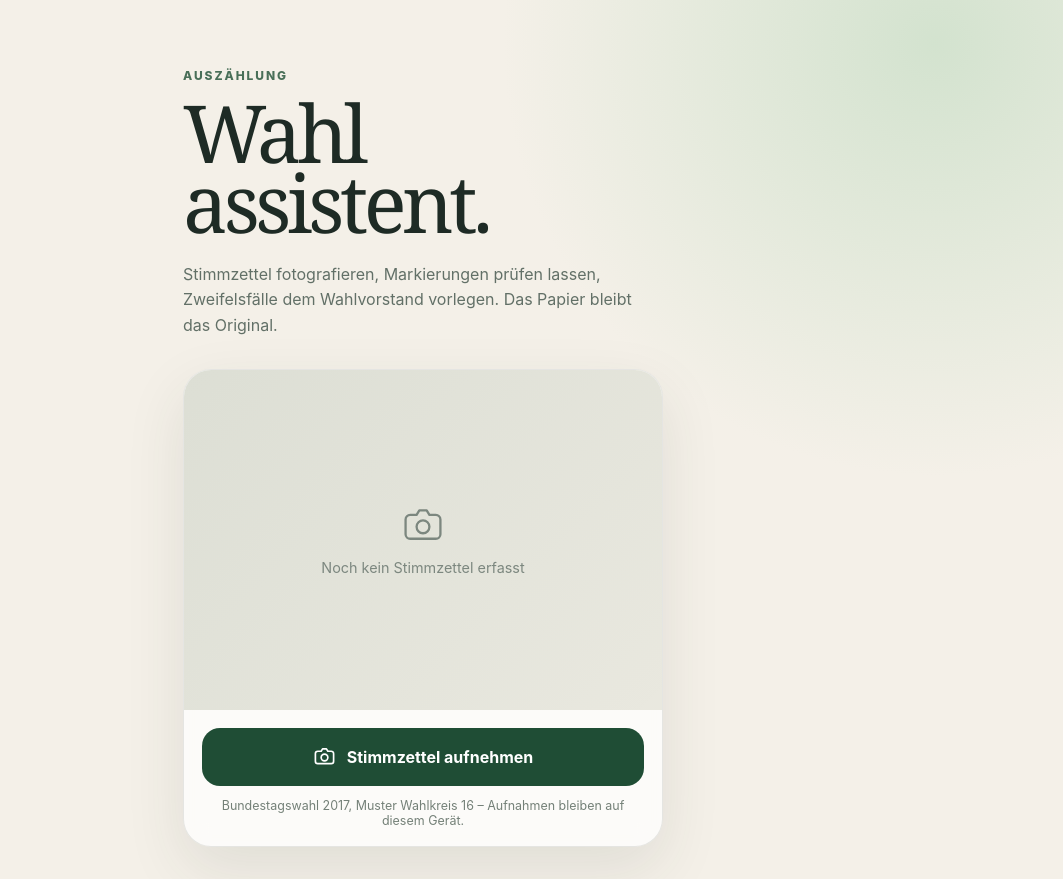
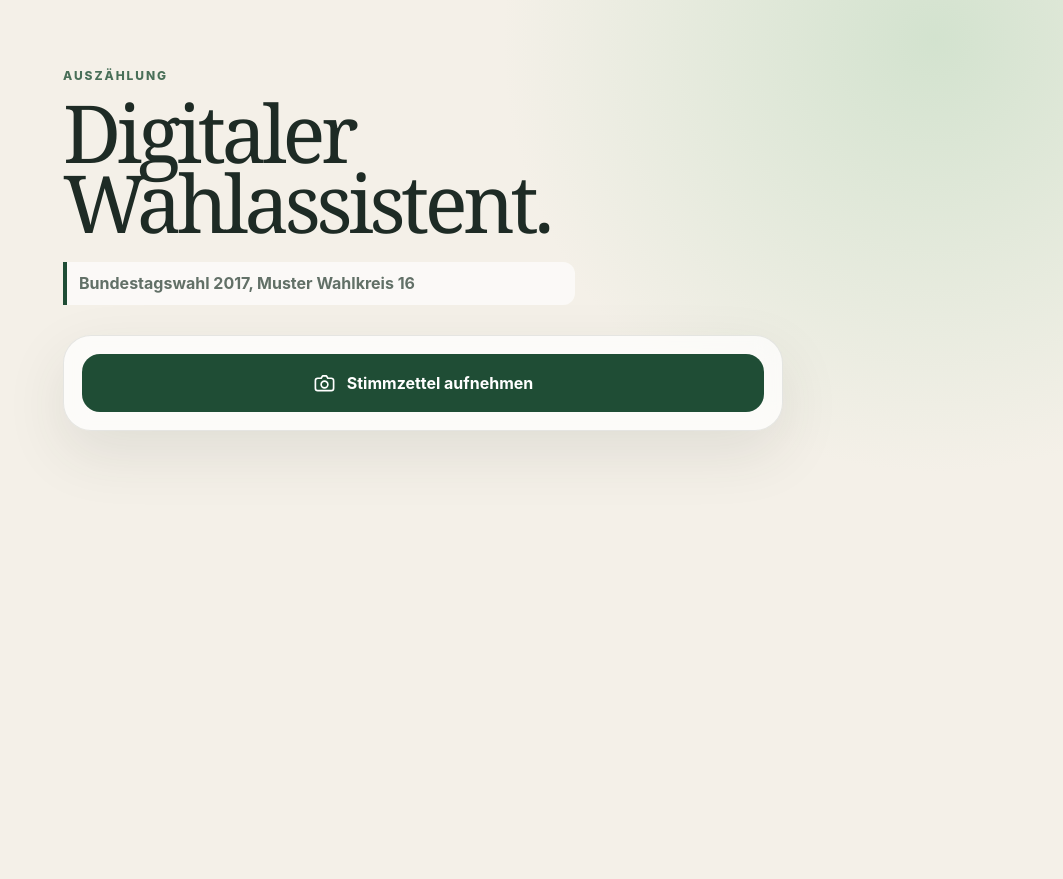
Before and after one commit to eb58/Wahlhelfer, a PHP site: page / in a window 1280 px wide. Shown: the whole page, without its empty margins (217-1280 px from the left). After the commit the page ends 447 px from the top, so only its background shows below. Run offline with PHP 8.4, Linux system fonts and the light colour scheme.

Commit message:
Vereinfachte Wahlergebnisanzeige

```diff
--- a/app.js
+++ b/app.js
@@ -4,7 +4,7 @@
  */
 import { ladeKalibrierung } from './src/kalibrierung.js';
 import { toImageData } from './src/browserImage.js';
-import { stimmZeilen, summary, istEindeutig, drawFelder, COLORS } from './src/wertungAnzeige.js';
+import { stimmZeilen, istEindeutig, COLORS } from './src/wertungAnzeige.js';
 import { setLogging } from './src/log.js';
 import { istPdf, pdfSeiteAlsBild } from './src/pdf.js';
 import { KALIBRIERUNG } from './konfiguration.js';
@@ -18,33 +18,11 @@ const state = { typ: undefined };
 const showError = (field, error) => {
   field.textContent = error.message;
   field.dataset.art = 'fehler';
-};
-
-const showStatus = (field, text) => {
-  field.textContent = text;
-  delete field.dataset.art;
-};
-
-/**
- * Zeichnet die Aufnahme in ein Canvas und legt die erkannten Felder darueber.
- * Lange Zettel laufen in voller Breite und werden gescrollt - deshalb anschliessend
- * zur ersten Markierung springen, sonst sucht der Wahlhelfer sie im Bild.
- */
-const showImage = (imageData, ergebnis) => {
-  const canvas = $('erfassenBild');
-  canvas.width = imageData.width;
-  canvas.height = imageData.height;
-  const context = canvas.getContext('2d');
-  context.putImageData(imageData, 0, 0);
-  drawFelder(context, ergebnis, { lineWidth: Math.max(2, imageData.width / 400) });
-  canvas.hidden = false;
-
-  const auffaellig = ergebnis.felder.find(feld => feld.status !== 'leer');
-  const sicht = canvas.parentElement;
-  sicht.scrollTop = auffaellig ? (auffaellig.y / canvas.height) * canvas.offsetHeight - sicht.clientHeight / 2 : 0;
+  field.hidden = false;
 };
 
 const showWertung = ergebnis => {
+  $('wertungBereich').hidden = false;
   const field = $('wertung');
   field.dataset.eindeutig = String(istEindeutig(ergebnis));
   field.innerHTML = stimmZeilen(ergebnis).map(zeile => `
@@ -62,15 +40,13 @@ const alsBild = async file => (istPdf(file) ? (await pdfSeiteAlsBild(file)).imag
 const erfasse = async file => {
   const status = $('erfassenStatus');
   $('erfassenKnopf').disabled = true;
-  showStatus(status, 'Stimmzettel wird geprüft…');
+  status.hidden = true;
+  delete status.dataset.art;
   try {
     const imageData = await alsBild(file);
     const ergebnis = state.typ.recognize(imageData);
-    $('erfassenPlatzhalter').hidden = true;
-    showImage(imageData, ergebnis);
     showWertung(ergebnis);
     $('erfassenKnopfText').textContent = 'Nächsten Stimmzettel aufnehmen';
-    showStatus(status, summary(ergebnis));
   } catch (error) {
     showError(status, error);
   } finally {
@@ -93,9 +69,10 @@ $('erfassenEingabe').addEventListener('change', event => {
 // Ohne brauchbare Kalibrierung gibt es nichts zu erkennen - dann bleibt der Knopf gesperrt.
 try {
   state.typ = ladeKalibrierung(await (await fetch(KALIBRIERUNG)).text());
-  showStatus($('erfassenStatus'), `${state.typ.name} – Aufnahmen bleiben auf diesem Gerät.`);
+  const wahl = $('wahl');
+  wahl.textContent = state.typ.name;
+  wahl.hidden = false;
 } catch (error) {
   $('erfassenKnopf').disabled = true;
-  $('erfassenPlatzhalterText').textContent = 'Keine Kalibrierung geladen';
   showError($('erfassenStatus'), error);
 }
--- a/index.html
+++ b/index.html
@@ -22,29 +22,19 @@
     <main class="app">
       <section class="intro">
         <span class="eyebrow">Auszählung</span>
-        <h1>Wahl<br />assistent.</h1>
-        <p>
-          Stimmzettel fotografieren, Markierungen prüfen lassen, Zweifelsfälle dem Wahlvorstand
-          vorlegen. Das Papier bleibt das Original.
-        </p>
+        <h1>Digitaler</h1>
+        <h1>Wahlassistent.</h1>
+        <p class="wahl" id="wahl" hidden></p>
       </section>
 
       <!-- Erfassen: Aufnahme eines ausgefuellten Zettels. Die Zettelart steht in konfiguration.js. -->
       <section class="karte" id="ansichtErfassen">
-        <div class="preview">
-          <div class="placeholder" id="erfassenPlatzhalter">
-            <svg aria-hidden="true" viewBox="0 0 24 24">
-              <path d="M8.5 6.5 10 4h4l1.5 2.5H19A2.5 2.5 0 0 1 21.5 9v8A2.5 2.5 0 0 1 19 19.5H5A2.5 2.5 0 0 1 2.5 17V9A2.5 2.5 0 0 1 5 6.5h3.5Z" />
-              <circle cx="12" cy="13" r="3.5" />
-            </svg>
-            <span id="erfassenPlatzhalterText">Noch kein Stimmzettel erfasst</span>
-          </div>
-          <canvas id="erfassenBild" hidden></canvas>
+        <div class="wertung-bereich" id="wertungBereich" hidden>
+          <h2>Ergebnis der Ankreuzerkennung</h2>
+          <p class="wertung" id="wertung" aria-live="polite" hidden></p>
         </div>
 
         <div class="actions">
-          <p class="wertung" id="wertung" aria-live="polite" hidden></p>
-
           <button class="knopf" id="erfassenKnopf" type="button">
             <svg aria-hidden="true" viewBox="0 0 24 24">
               <path d="M8.5 6.5 10 4h4l1.5 2.5H19A2.5 2.5 0 0 1 21.5 9v8A2.5 2.5 0 0 1 19 19.5H5A2.5 2.5 0 0 1 2.5 17V9A2.5 2.5 0 0 1 5 6.5h3.5Z" />
@@ -53,7 +43,7 @@
             <span id="erfassenKnopfText">Stimmzettel aufnehmen</span>
           </button>
           <input id="erfassenEingabe" class="visually-hidden" type="file" accept="image/*,application/pdf" capture="environment" aria-label="Stimmzettel aufnehmen" />
-          <p class="status" id="erfassenStatus">Aufnahmen bleiben auf diesem Gerät.</p>
+          <p class="status" id="erfassenStatus" hidden></p>
         </div>
       </section>
     </main>
--- a/styles.css
+++ b/styles.css
@@ -27,9 +27,9 @@ body {
 }
 
 .app {
-  width: min(100% - 32px, 480px);
+  width: min(100% - 12px, 720px);
   margin: 0 auto;
-  padding: max(40px, env(safe-area-inset-top)) 0 max(32px, env(safe-area-inset-bottom));
+  padding: max(16px, env(safe-area-inset-top)) 0 max(16px, env(safe-area-inset-bottom));
 }
 
 .intro {
@@ -55,6 +55,18 @@ h1 {
   line-height: 0.88;
 }
 
+.wahl {
+  margin: 22px 0 0;
+  padding: 9px 12px;
+  border-left: 4px solid #1f4d35;
+  border-radius: 0 12px 12px 0;
+  background: rgb(255 255 255 / 65%);
+  color: #1f4d35;
+  font-size: 0.95rem;
+  font-weight: 750;
+  line-height: 1.35;
+}
+
 .intro p {
   max-width: 32rem;
   margin: 24px 0 0;
@@ -72,49 +84,17 @@ h1 {
   backdrop-filter: blur(12px);
 }
 
-/*
- * Stimmzettel sind heute oft sehr lang (Europawahl: Seitenverhaeltnis rund 1:4). Eingepasst
- * waere so ein Zettel nur noch ein Streifen. Deshalb laeuft die Vorschau in voller Breite und
- * wird senkrecht gescrollt; app.js springt dabei zur ersten Markierung.
- */
-.preview {
-  position: relative;
-  display: grid;
-  min-height: 300px;
-  max-height: 62dvh;
-  align-content: safe center;
-  grid-template-columns: 100%;
-  overflow: auto;
-  overscroll-behavior: contain;
-  scroll-behavior: smooth;
-  background:
-    linear-gradient(135deg, rgb(73 111 88 / 8%), transparent),
-    #e9e8df;
+.wertung-bereich {
+  padding: 20px 18px 0;
 }
 
-.placeholder {
-  display: grid;
-  justify-items: center;
-  gap: 12px;
-  padding: 24px;
-  color: #7c877f;
-  font-size: 0.9rem;
-}
-
-.placeholder svg {
-  width: 44px;
-  fill: none;
-  stroke: currentColor;
-  stroke-linecap: round;
-  stroke-linejoin: round;
-  stroke-width: 1.25;
-}
-
-.preview canvas {
-  display: block;
-  width: 100%;
-  height: auto;
-  background: #172019;
+.wertung-bereich h2 {
+  margin: 0 0 12px;
+  color: #496f58;
+  font-size: 0.75rem;
+  font-weight: 800;
+  letter-spacing: 0.12em;
+  text-transform: uppercase;
 }
 
 .actions {
@@ -172,7 +152,7 @@ h1 {
 .wertung {
   display: grid;
   gap: 10px;
-  margin: 0 0 16px;
+  margin: 0;
 }
 
 .wertung-zeile {
@@ -182,7 +162,7 @@ h1 {
   border-left: 4px solid var(--farbe);
   border-radius: 0 14px 14px 0;
   background: rgb(255 255 255 / 70%);
-  font-size: 0.95rem;
+  font-size: 1.02rem;
 }
 
 .wertung-zeile strong {
@@ -232,10 +212,6 @@ h1 {
   .app {
     padding-top: 64px;
   }
-
-  .preview {
-    min-height: 340px;
-  }
 }
 
 @media (prefers-reduced-motion: reduce) {
```
Also changed, not shown: AGENTS.md (+2 -2 lines).
